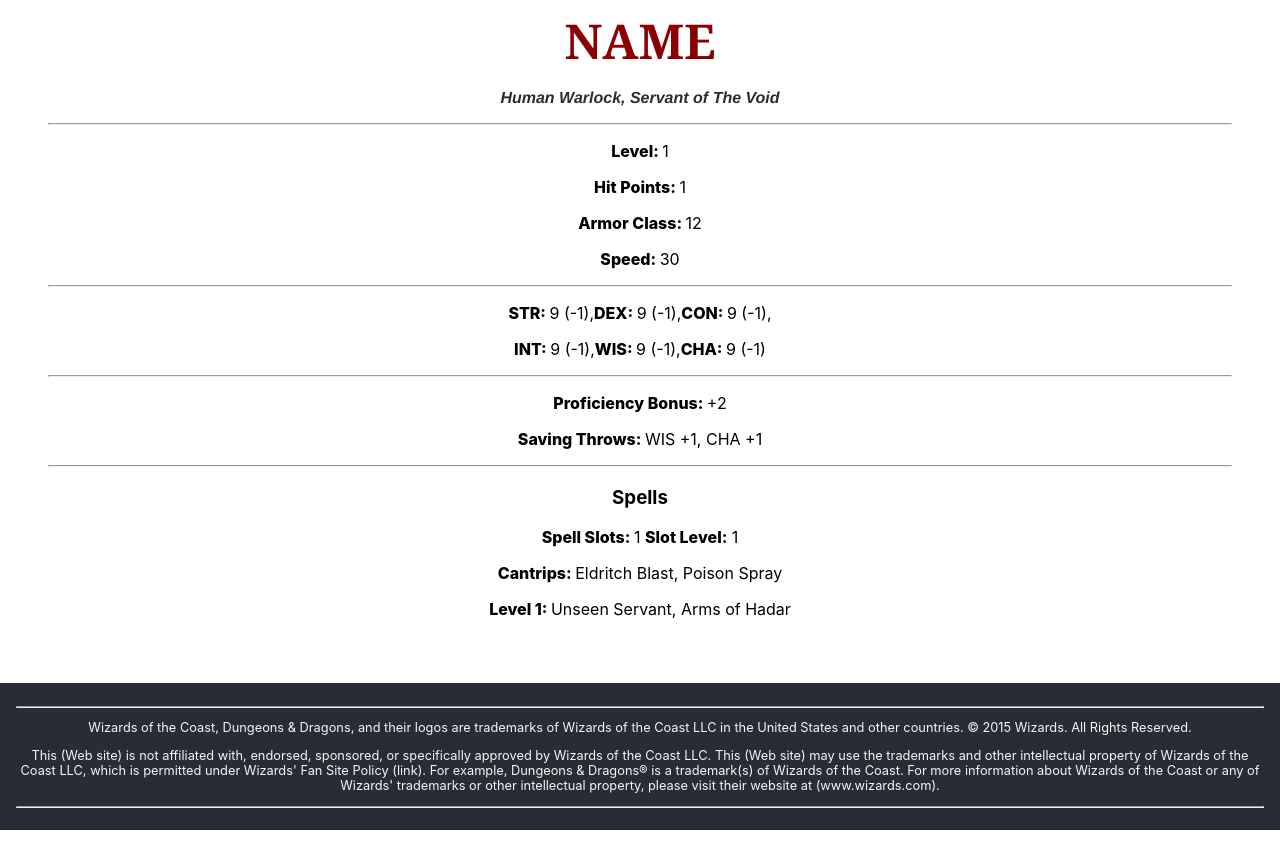
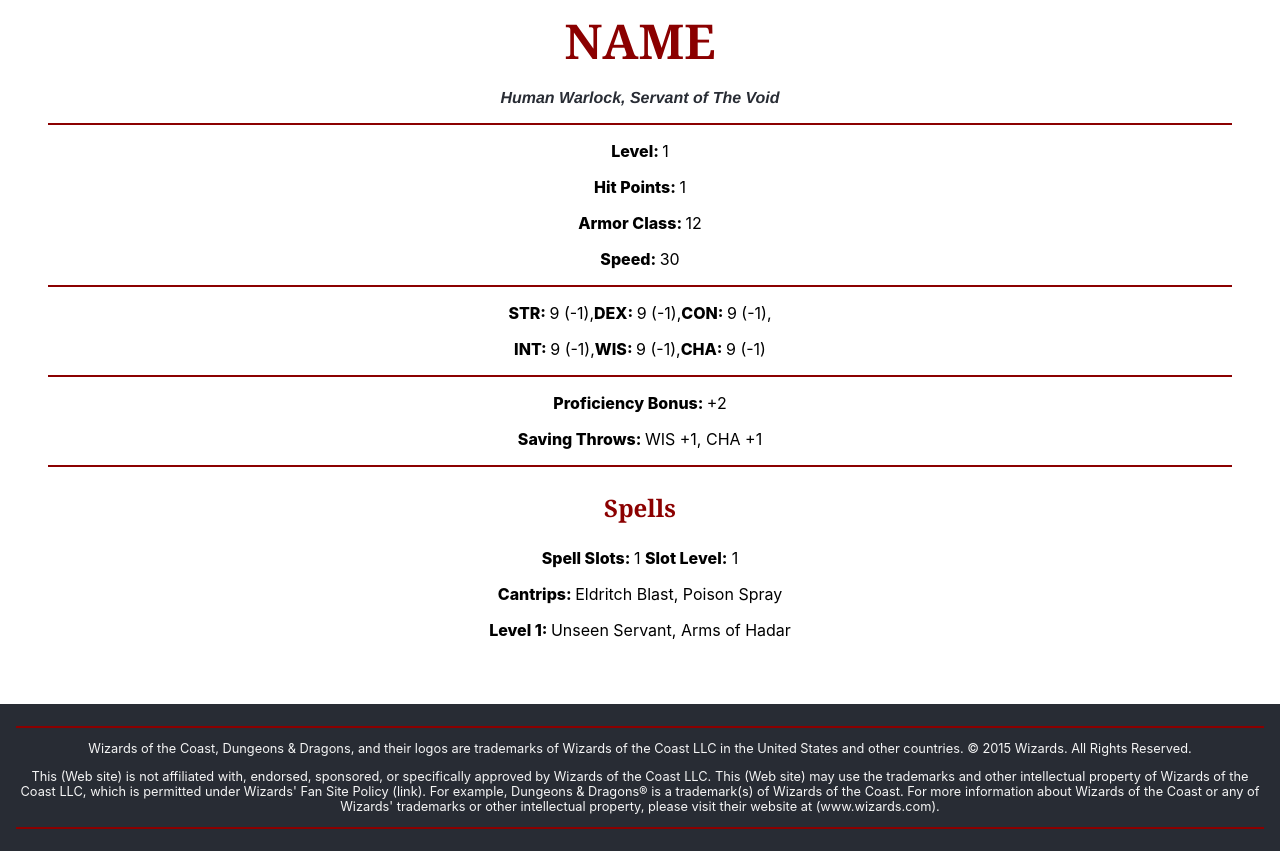
Before and after one commit to AcmeCat/Warlocks, a React (Create React App) app: page / in a window 1280 px wide. Shown: the part 880-1731 px from the top of the page. Before the commit the page ends 1710 px from the top, so only its background shows below. Built offline with nearby package versions, Linux system fonts and the light colour scheme.

Commit message:
minor styling to h3 and hr

```diff
--- a/src/App.css
+++ b/src/App.css
@@ -82,6 +82,16 @@ main {
   font-weight: 800;
 }
 
+hr {
+  border: darkred 1px solid;
+}
+
+h3 {
+  font-family: Cambria, Cochin, Georgia, Times, 'Times New Roman', serif;
+  font-size: 1.5rem;
+  color: darkred;
+}
+
 /* footer */
 .Footer {
   background-color: #282c34;
```
